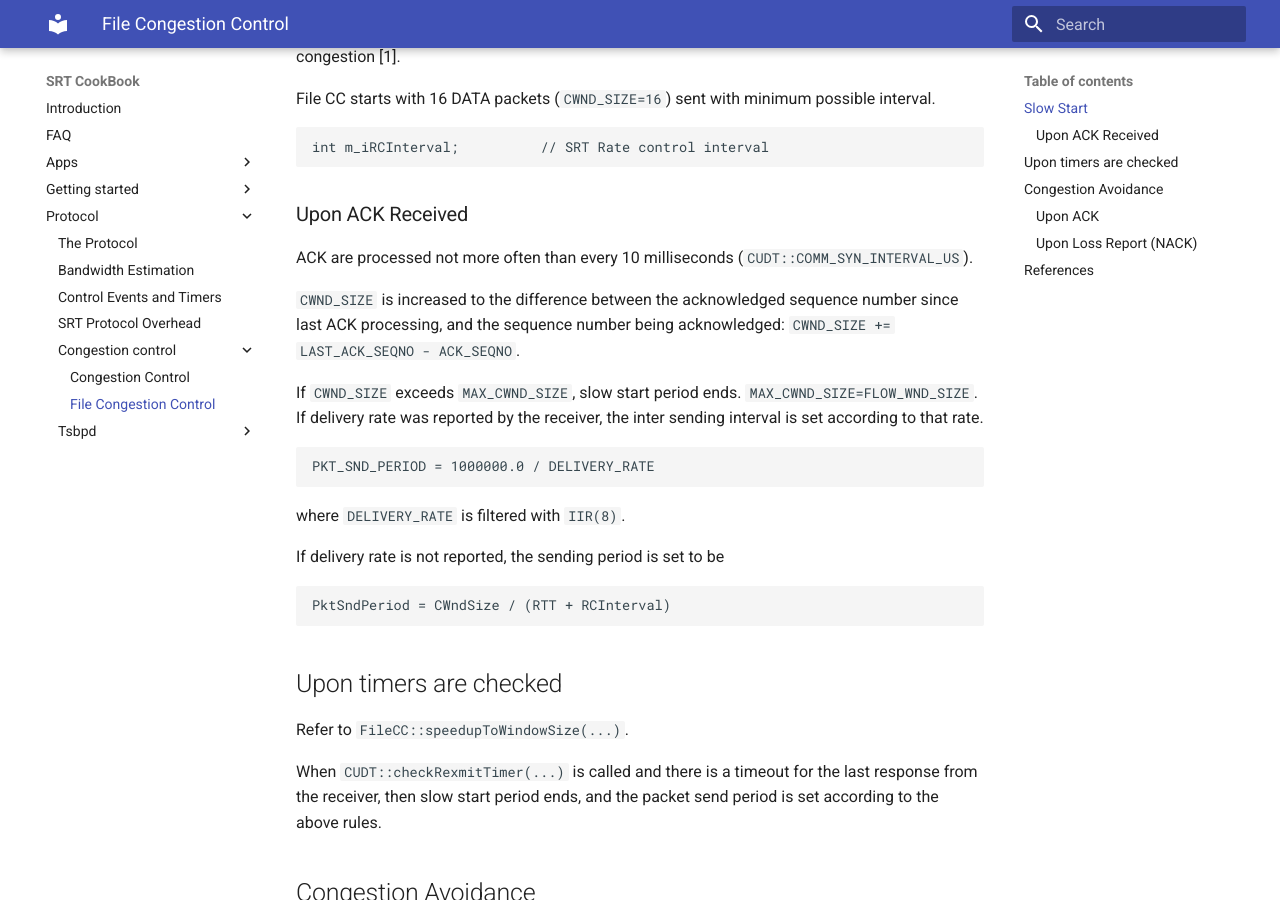
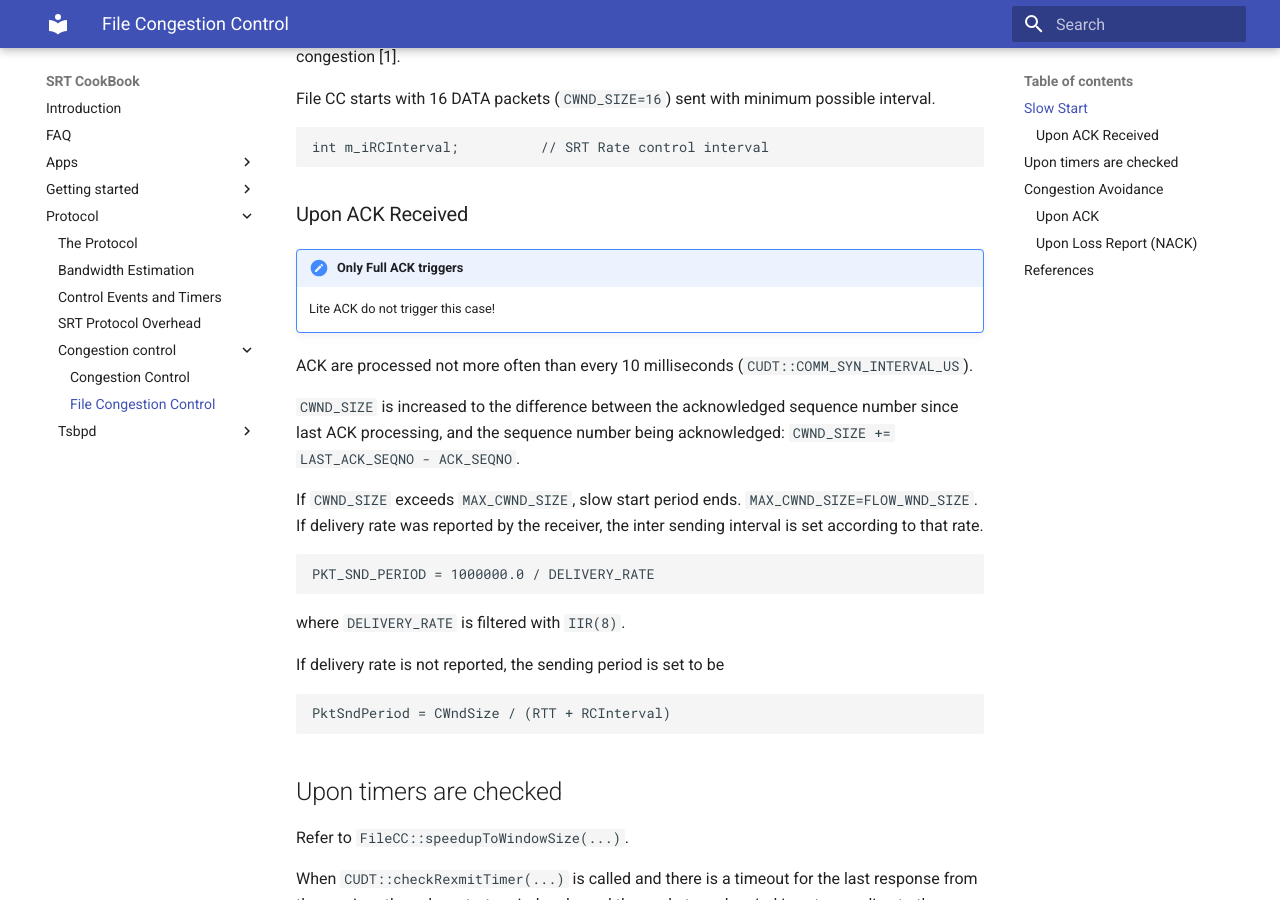
Before and after one commit to SRTLab/srt-cookbook, an MkDocs documentation site: the page built from docs/protocol/congestion-control/file-cc.md, in a window 1280 px wide and 900 px high, scrolled down 633 px. Built offline with MkDocs 1.6.1 and Material for MkDocs 9.7.7, drawn with Linux system fonts in a browser that asks for light colours.

Commit message:
Added comment about ACK to FileCC

````diff
--- a/docs/protocol/congestion-control/file-cc.md
+++ b/docs/protocol/congestion-control/file-cc.md
@@ -19,6 +19,10 @@ int m_iRCInterval;          // SRT Rate control interval
 ```
 
 ### Upon ACK Received
+
+!!! Note "Only Full ACK triggers"
+
+    Lite ACK do not trigger this case!
 
 ACK are processed not more often than every 10 milliseconds (`CUDT::COMM_SYN_INTERVAL_US`).
 
````
